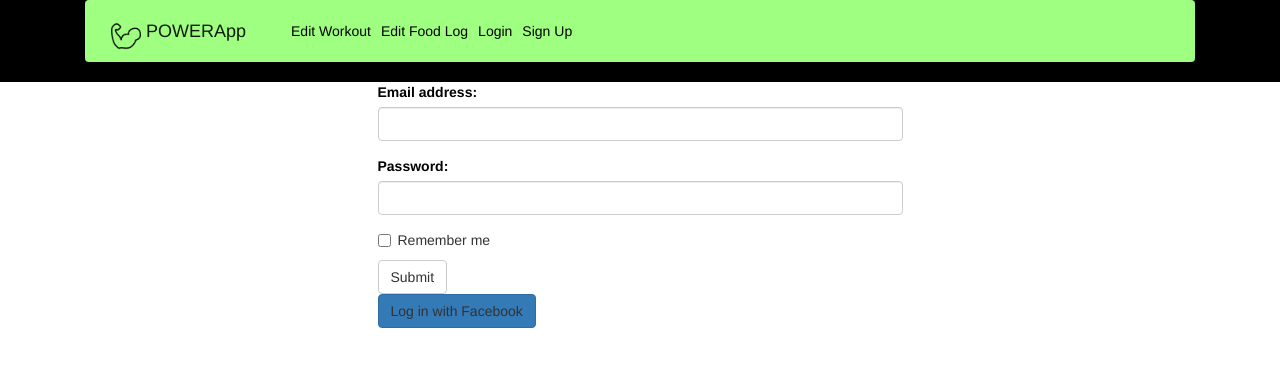
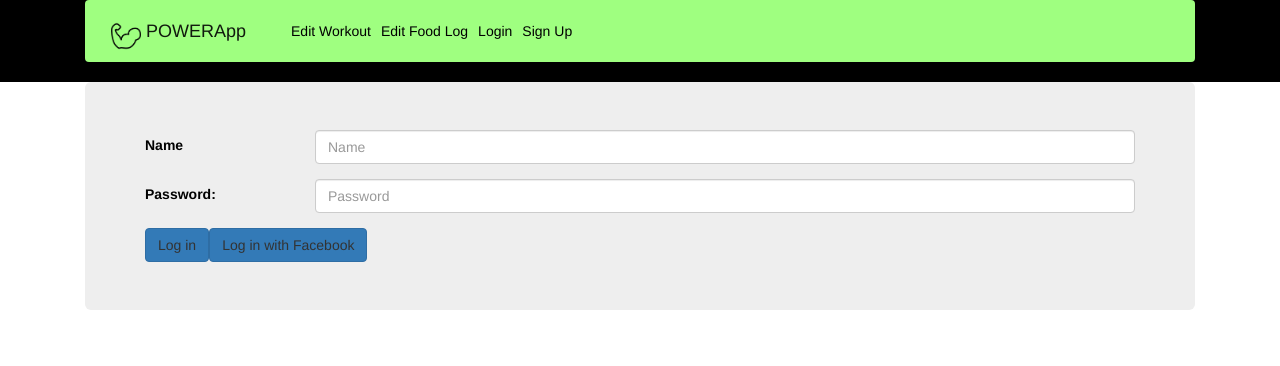
Before and after one commit to evenuto/POWERApp, an Angular app: page /login in a window 1280 px wide. Shown: the top 366 px of the page. Built offline with nearby package versions, Linux system fonts and the light colour scheme.

Commit message:
trying to get facebook login working

```diff
--- a/src/app/app.component.ts
+++ b/src/app/app.component.ts
@@ -1,4 +1,5 @@
 import { Component } from '@angular/core';
+import { HttpModule } from "@angular/http";
 
 @Component({
   selector: 'app-root',
@@ -7,4 +8,5 @@ import { Component } from '@angular/core';
 })
 export class AppComponent {
   title = 'POWERApp';
+  constructor(private http: HttpModule) {}
 }
--- a/src/app/login/login.component.html
+++ b/src/app/login/login.component.html
@@ -1,21 +1,22 @@
 <div class="container">
-    <div class="col-lg-6 col-lg-offset-3">
-            <form>
-                <div class="form-group">
-                    <label for="email"  style="color: black;" >Email address:</label>
-                    <input type="email" class="form-control" id="email" style="color: black;">
+    <div class="jumbotron">
+      <div class="row">
+        <div class="col-md-12">
+                <div class="form-group row">
+                    <label for="name" class="col-sm-2 col-form-label" style="color: black;" >Name</label>
+                    <div class="col-sm-10">
+                        <input type="text" class="form-control" id="name" style="color: black;" placeholder="Name" [(ngModel)]="name">
+                    </div>
                 </div>
-                <div class="form-group">
-                    <label for="pwd"  style="color: black;">Password:</label>
-                    <input type="password" class="form-control" id="pwd" style="color: black;">
+                <div class="form-group row">
+                    <label for="pwd" class="col-sm-2 col-form-label" style="color: black;">Password:</label>
+                    <div class="col-sm-10">
+                        <input type="password" class="form-control" id="pwd" style="color: black;" placeholder="Password" [(ngModel)]="password">
+                    </div>
                 </div>
-                <div class="checkbox">
-                    <label><input type="checkbox" style="color: black;"> Remember me</label>
-                </div>
-                <button type="submit" class="btn btn-default">Submit</button>
-            </form>
-            <div>
-                    <a class="btn btn-primary"  (click)="loginFB()">Log in with Facebook</a>
+                <a class="btn btn-primary"  (click)="login()">Log in</a>
+                <a class="btn btn-primary"  (click)="loginFB()">Log in with Facebook</a>
             </div>
+        </div>
     </div>
 </div>
--- a/src/app/login/login.component.ts
+++ b/src/app/login/login.component.ts
@@ -1,4 +1,8 @@
 import { Component, OnInit } from '@angular/core';
+import { Router } from '@angular/router';
+import { LoginService } from '../models/login.service';
+import { User, Session } from '../models/user';
+
 
 @Component({
   selector: 'app-login',
@@ -6,10 +10,18 @@ import { Component, OnInit } from '@angular/core';
   styleUrls: ['./login.component.css']
 })
 export class LoginComponent implements OnInit {
+  name: string;
+  password: string;
 
-  constructor() { }
+  constructor(private user: LoginService, private router: Router) { }
 
-  ngOnInit() {
-  }
+      ngOnInit() {
+      }
 
+      login(){
+          this.user.login(this.name, this.password)
+      }
+      loginFB(){
+          this.user.loginFB();
+      }
 }
--- /dev/null
+++ b/src/app/models/login.service.ts
@@ -0,0 +1,96 @@
+import { Injectable } from "@angular/core";
+import { Http } from "@angular/http";
+import { Router } from "@angular/router";
+import { User, Progress } from "./user";
+import { json } from 'body-parser';
+
+
+declare var window: any;
+declare var FB: any;
+
+@Injectable()
+export class LoginService {
+
+  apiRoot: string;
+  me: User;
+  loggedIn: boolean;
+  progress: Progress;
+
+  constructor(private http: Http, private router: Router) {
+    this.apiRoot = `//${window.location.hostname}:8081`;
+    window.fbAsyncInit = function () {
+      FB.init({
+        appId: "1853139358309932",
+        cookie: true,
+        xfbml: true,
+        version: "v2.11"
+      });
+      FB.AppEvents.logPageView();
+    };
+
+    (function (d, s, id) {
+      var js,
+        fjs = d.getElementsByTagName(s)[0];
+      if (d.getElementById(id)) {
+        return;
+      }
+      js = <HTMLScriptElement>d.createElement(s);
+      js.id = id;
+      js.src = "https://connect.facebook.net/en_US/sdk.js";
+      fjs.parentNode.insertBefore(js, fjs);
+    })(document, "script", "facebook-jssdk");
+  }
+
+  loginFB() {
+    FB.login(
+      (response: any) => {
+        if (response.authResponse) {
+          console.log(response);
+
+          FB.api("/me?fields=name,email,picture", (response: any) => {
+            console.log(response);
+            this.login(
+              response.name,
+              "password",
+              response.id,
+              response.picture.data.url
+            );
+          });
+        } else {
+          console.log("User cancelled login or did not fully authorize.");
+        }
+      },
+      { scopes: "email,user_photos,user_posts" }
+    );
+  }
+
+  login(name: string, password: string, fbid?: string, picture?: string) {
+    this.http.post(this.apiRoot + "/user/session/users", { name, password, fbid, picture }).subscribe(
+      data => {
+          this.me = data.json();
+          this.router.navigate(['/workout-track']);
+          this.loggedIn = true;
+      },
+      err => {
+          console.log(err);
+          this.loggedIn = false;
+      },
+      () => {}
+  )
+  }
+
+  submitProgress(list: String){
+    console.log(list);
+    this.http.post(this.apiRoot + "/user/progress/progressarray", { list }).subscribe(
+      data => {
+          console.log('Success Track');
+          this.progress = data.json();
+          console.log(this.progress);
+      },
+      err => {
+          console.log(err);
+      }),
+      () => {}
+  }
+
+}
--- /dev/null
+++ b/src/app/models/user.ts
@@ -0,0 +1,17 @@
+
+export class List {
+    myArray: String[] = [];
+}
+
+export class User {
+    id: number;
+    name: string;
+}
+
+export class Session {
+    users: User[] = [new User(), new User()];
+}
+
+export class Progress{
+    progressArray: String[] = [];
+}
--- a/src/app/signup/signup.component.html
+++ b/src/app/signup/signup.component.html
@@ -2,13 +2,10 @@
     <div class="col-lg-6 col-lg-offset-3">
         <form>
             <div class="form-group">
-                <label for="pwd" style="color: black;">Enter First Name:</label>
-                <input type="name" class="form-control" name="name" style="color: black;">
+                <label for="name" style="color: black;">Enter First Name:</label>
+                <input type="text" class="form-control" name="name" style="color: black;">
             </div>
-            <div class="form-group">
-                <label for="email" style="color: black;">Email Address:</label>
-                <input type="email" class="form-control" name="email" style="color: black;">
-            </div>
+
             <div class="form-group">
                 <label for="pwd" style="color: black;">Create Password:</label>
                 <input type="password" class="form-control" name="pwd" style="color: black;">
--- a/src/app/workout-track/workout-track.component.html
+++ b/src/app/workout-track/workout-track.component.html
@@ -62,6 +62,8 @@
               <div class="card-body">
                   <h4 class="card-title" >Completed Workouts</h4>
                   <div class="card-body" id = "output"></div>
+                  <a routerLink = "" class="btn btn-primary" (click) = "submitProgress()">Submit workout</a>
+
               </div>
           </div>
       </div>
```
Also changed, not shown: src/app/app.module.ts (+9 -2 lines), src/app/workout-track/workout-track.component.ts (+39 -2 lines), 1 other file (tests, documents, lock files or other folders).
